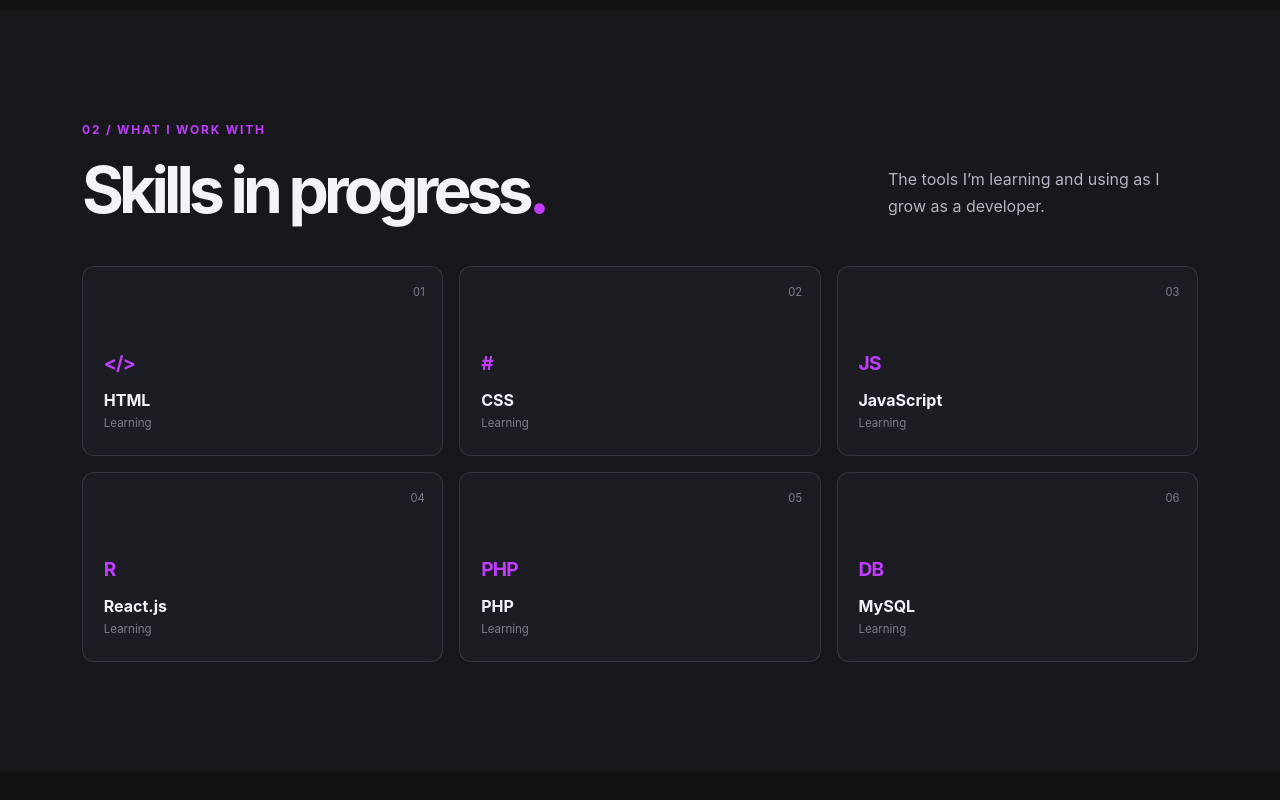
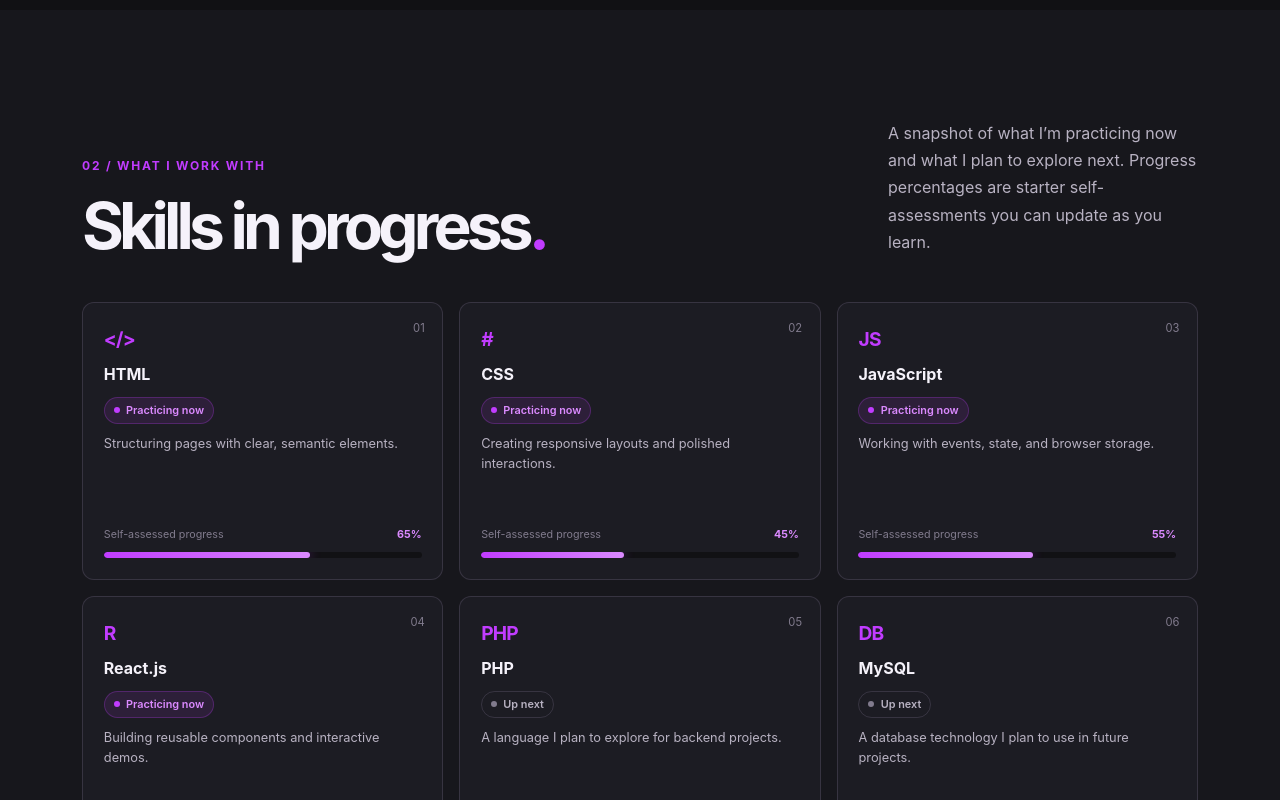
Before and after one commit to SIVUR/Programmers-Profile, a React (Vite) app: page / in a window 1280 px wide. Shown: the part 1400-2200 px from the top of the page. Built offline with nearby package versions, Linux system fonts and the light colour scheme.

Commit message:
Update portfolio

```diff
--- a/src/App.jsx
+++ b/src/App.jsx
@@ -9,7 +9,50 @@
     WeatherDemo,
 } from "./ProjectDemos.jsx";
 
-const skills = ["HTML", "CSS", "JavaScript", "React.js", "PHP", "MySQL"];
+const skills = [
+    {
+        name: "HTML",
+        mark: "</>",
+        status: "Practicing now",
+        description: "Structuring pages with clear, semantic elements.",
+        progress: 65,
+    },
+    {
+        name: "CSS",
+        mark: "#",
+        status: "Practicing now",
+        description: "Creating responsive layouts and polished interactions.",
+        progress: 45,
+    },
+    {
+        name: "JavaScript",
+        mark: "JS",
+        status: "Practicing now",
+        description: "Working with events, state, and browser storage.",
+        progress: 55,
+    },
+    {
+        name: "React.js",
+        mark: "R",
+        status: "Practicing now",
+        description: "Building reusable components and interactive demos.",
+        progress: 35,
+    },
+    {
+        name: "PHP",
+        mark: "PHP",
+        status: "Up next",
+        description: "A language I plan to explore for backend projects.",
+        progress: 20,
+    },
+    {
+        name: "MySQL",
+        mark: "DB",
+        status: "Up next",
+        description: "A database technology I plan to use in future projects.",
+        progress: 30,
+    },
+];
 
 const projects = [
     {
@@ -321,20 +364,39 @@
                                 <h2 className="section-title">Skills in progress<span>.</span></h2>
                             </div>
                             <p className="section-copy heading-aside">
-                                The tools I’m learning and using as I grow as a developer.
+                                A snapshot of what I’m practicing now and what I plan to explore next.{" "}
+                                Progress percentages are starter self-assessments you can update as you learn.
                             </p>
                         </div>
                         <div className="row g-3 skills-grid">
                             {skills.map((skill, index) => (
-                                <div className="col-6 col-md-4" key={skill}>
-                                    <div className="skill-tile reveal">
+                                <div className="col-6 col-md-4" key={skill.name}>
+                                    <article className="skill-tile reveal">
                                         <span className="skill-number">0{index + 1}</span>
-                                        <span className="skill-symbol" aria-hidden="true">
-                                            {["</>", "#", "JS", "R", "PHP", "DB"][index]}
+                                        <span className="skill-symbol" aria-hidden="true">{skill.mark}</span>
+                                        <h3>{skill.name}</h3>
+                                        <span className={`skill-status${skill.status === "Up next" ? " is-up-next" : ""}`}>
+                                            {skill.status}
                                         </span>
-                                        <h3>{skill}</h3>
-                                        <span className="skill-status">Learning</span>
-                                    </div>
+                                        <p className="skill-description">{skill.description}</p>
+                                        <div className="skill-progress-label">
+                                            <span>Self-assessed progress</span>
+                                            <span>{skill.progress}%</span>
+                                        </div>
+                                        <div
+                                            className="skill-progress-track"
+                                            role="progressbar"
+                                            aria-label={`${skill.name} self-assessed learning progress`}
+                                            aria-valuemin="0"
+                                            aria-valuemax="100"
+                                            aria-valuenow={skill.progress}
+                                        >
+                                            <span
+                                                className="skill-progress-fill"
+                                                style={{ width: `${skill.progress}%` }}
+                                            />
+                                        </div>
+                                    </article>
                                 </div>
                             ))}
                         </div>
--- a/src/styles.css
+++ b/src/styles.css
@@ -24,6 +24,14 @@
     --accent: #9919c4;
     --accent-bright: #7e159f;
     --line: rgba(76, 50, 89, 0.16);
+}
+
+:root[data-theme="light"] .skill-status {
+    color: #71118f;
+}
+
+:root[data-theme="light"] .skill-status.is-up-next {
+    color: var(--muted);
 }
 
 html {
@@ -369,9 +377,9 @@
 .skill-tile {
     position: relative;
     display: flex;
-    min-height: 190px;
+    min-height: 278px;
     flex-direction: column;
-    justify-content: end;
+    align-items: flex-start;
     overflow: hidden;
     padding: 1.3rem;
     border: 1px solid var(--line);
@@ -395,7 +403,10 @@
 }
 
 .skill-symbol {
-    margin-bottom: 0.7rem;
+    display: grid;
+    min-height: 32px;
+    margin-bottom: 0.55rem;
+    place-items: center;
     color: var(--accent);
     font-size: 1.2rem;
     font-weight: 750;
@@ -409,9 +420,75 @@
 }
 
 .skill-status {
-    margin-top: 0.25rem;
+    display: inline-flex;
+    align-items: center;
+    gap: 0.4rem;
+    margin-top: 0.8rem;
+    padding: 0.2rem 0.55rem;
+    border: 1px solid rgba(193, 60, 255, 0.25);
+    border-radius: 999px;
+    background: rgba(193, 60, 255, 0.1);
+    color: var(--accent-bright);
+    font-size: 0.68rem;
+    font-weight: 600;
+}
+
+.skill-status::before {
+    width: 6px;
+    height: 6px;
+    border-radius: 50%;
+    background: var(--accent);
+    content: "";
+}
+
+.skill-status.is-up-next {
+    border-color: var(--line);
+    background: transparent;
+    color: var(--muted);
+}
+
+.skill-status.is-up-next::before {
+    background: var(--quiet);
+}
+
+.skill-tile .skill-description {
+    margin: 0.65rem 0 0.9rem;
+    color: var(--muted);
+    font-size: 0.8rem;
+    line-height: 1.55;
+}
+
+.skill-progress-label {
+    display: flex;
+    justify-content: space-between;
+    gap: 0.5rem;
+    width: 100%;
+    margin-top: auto;
     color: var(--quiet);
-    font-size: 0.72rem;
+    font-size: 0.67rem;
+}
+
+.skill-progress-label span:last-child {
+    color: var(--accent-bright);
+    font-weight: 650;
+}
+
+.skill-progress-track {
+    width: 100%;
+    height: 6px;
+    margin-top: 0.45rem;
+    overflow: hidden;
+    border-radius: 999px;
+    background: var(--page);
+}
+
+.skill-progress-fill {
+    display: block;
+    height: 100%;
+    border-radius: inherit;
+    background: linear-gradient(90deg, var(--accent), var(--accent-bright));
+    box-shadow: 0 0 12px rgba(193, 60, 255, 0.45);
+    transition: width 500ms ease;
 }
 
 .project-card {
@@ -1006,7 +1083,8 @@
     }
 
     .skill-tile {
-        min-height: 160px;
+        min-height: 260px;
+        padding: 1rem;
     }
 
     .project-card {
```
